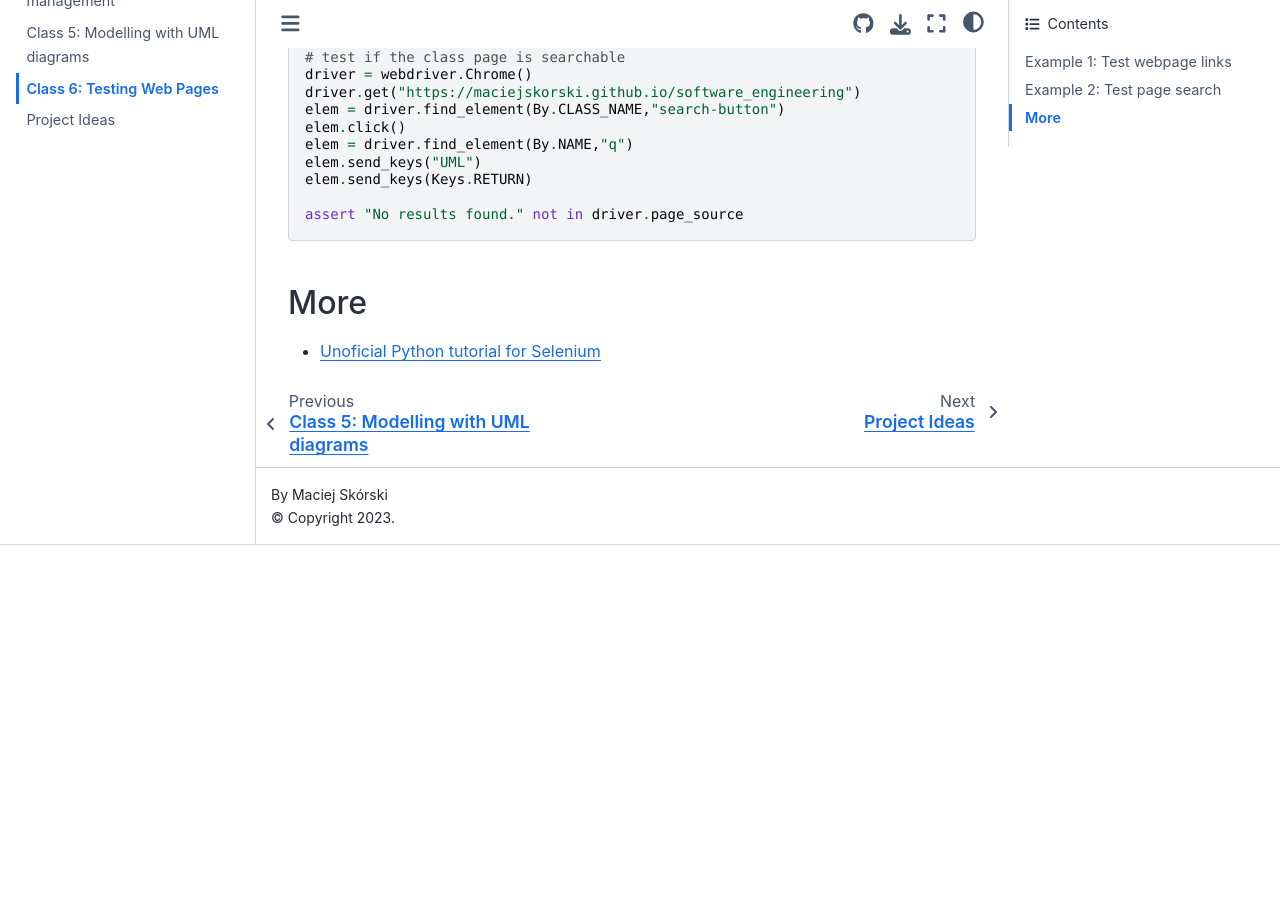
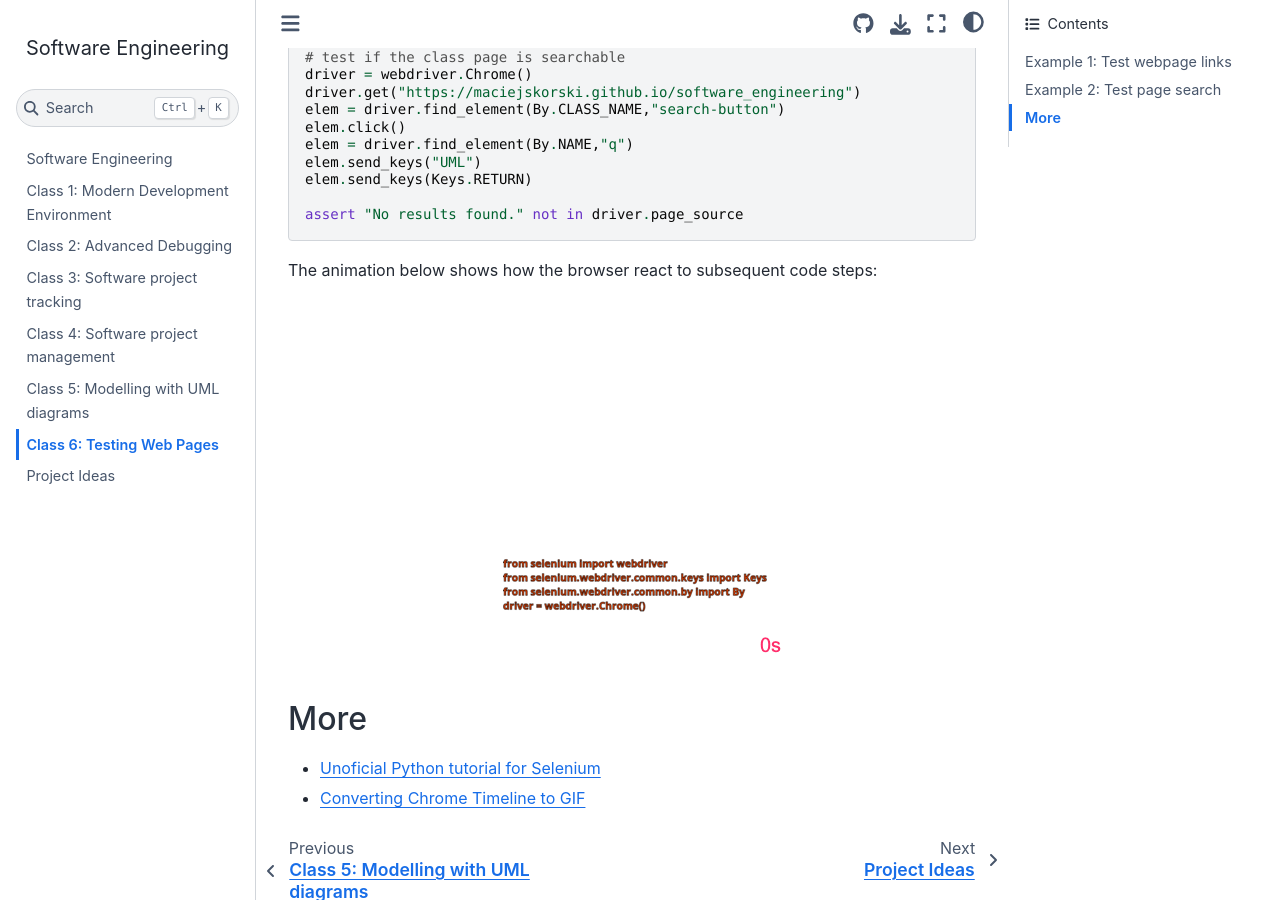
Before and after one commit to maciejskorski/software_engineering, a Jupyter Book: the page built from docs/webapp_testing.md, in a window 1280 px wide and 900 px high, scrolled down 1051 px. Built offline with Jupyter Book 1.0.4 settings and Sphinx 7.4.7 and the Sphinx Book theme 1.1.4, drawn with Linux system fonts in a browser that asks for light colours; before the commit the page ends 1596 px from its top, so only the background shows below that.

Commit message:
animation

````diff
--- a/docs/webapp_testing.md
+++ b/docs/webapp_testing.md
@@ -55,6 +55,13 @@
 assert "No results found." not in driver.page_source
 ```
 
+The animation below shows how the browser react to subsequent code steps:
+
+![selenium_showcase](figures/selenium_showcase_comments.gif)
+
+
 ## More
 
 * [Unoficial Python tutorial for Selenium](https://selenium-python.readthedocs.io/)
+
+* [Converting Chrome Timeline to GIF](https://hospodarets.com/demos/chrome-timeline-to-gif/)
````
Also changed, not shown: docs/figures/selenium_showcase_comments.gif (added).
